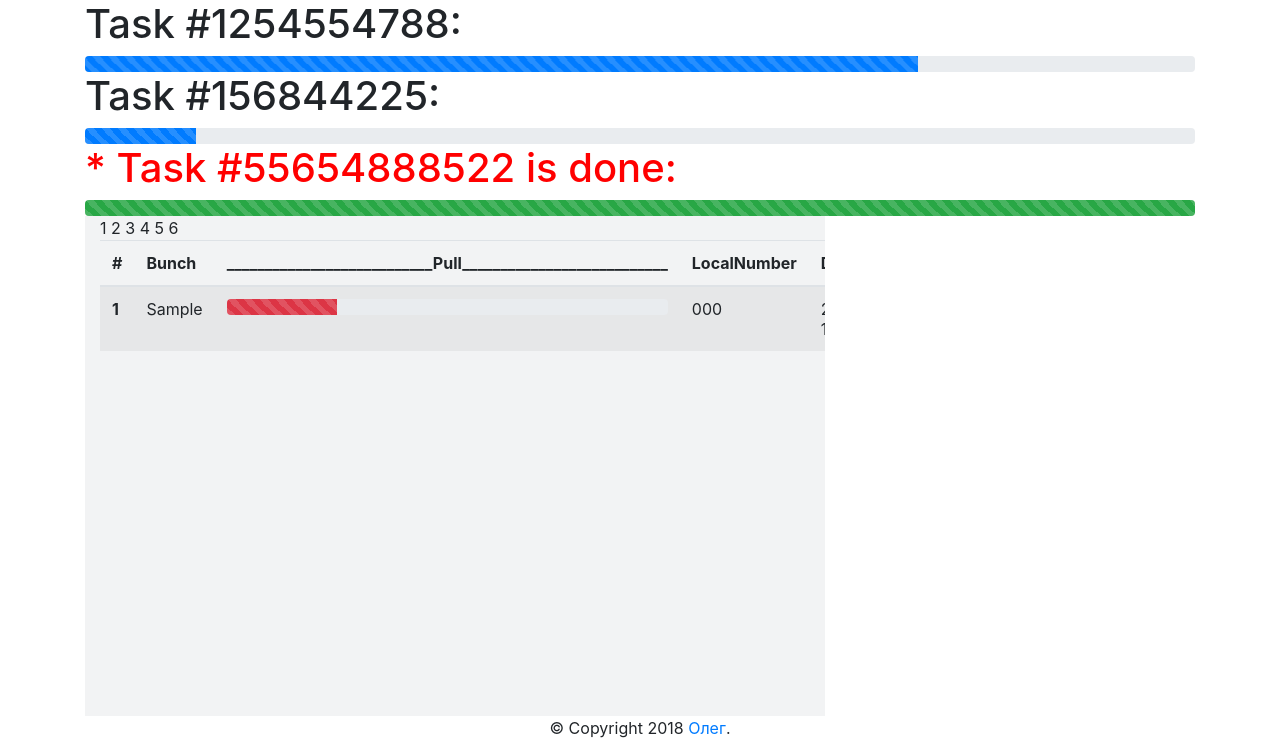
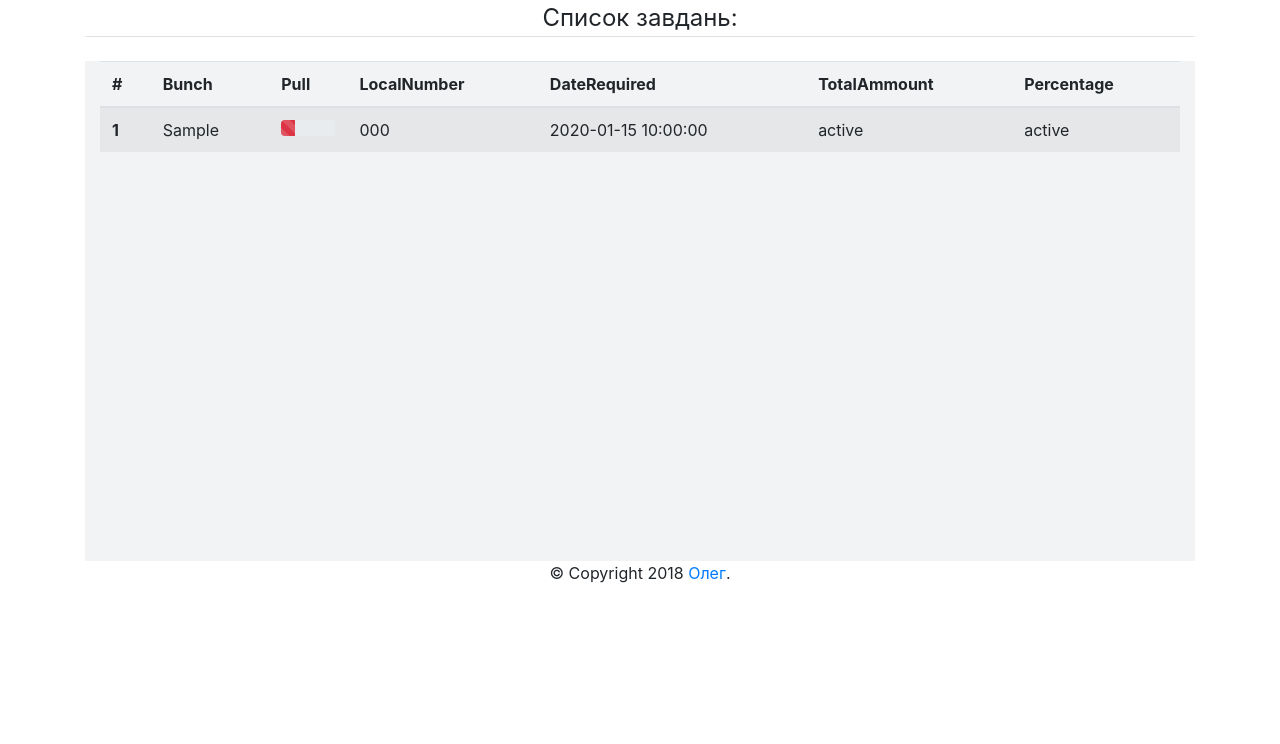
Before and after one commit to OlehQWERTY/Client_SoleGluingMachineImpruvements, a Flask app: page /task/ in a window 1280 px wide. Shown: the part 56-800 px from the top of the page. Run offline with Flask 2, Linux system fonts and the light colour scheme; a user stored in the database is signed in; tables that the repository leaves empty or names only in its code hold one stand-in row (values such as "Sample post"); some libraries are stand-ins or nearby versions.

Commit message:
task add table pos normalize

```diff
--- a/controlWebPage/templates/task.html
+++ b/controlWebPage/templates/task.html
@@ -28,8 +28,8 @@
   {% endif %}
 
 
-
-	<h1> Task #1254554788: </h1>
+  <center><legend class="border-bottom mb-4">Список завдань:</legend></center>
+<!-- 	<h1> Task #1254554788: </h1>
 	<div class="progress">
     <div class="progress-bar progress-bar-striped progress-bar-animated" role="progressbar" aria-valuenow="75" aria-valuemin="0" aria-valuemax="100" style="width: 75%"></div>
   </div>
@@ -44,7 +44,7 @@
 
   <div class="progress">
     <div class="progress-bar progress-bar-striped bg-success" role="progressbar" style="width: 100%" aria-valuenow="25" aria-valuemin="0" aria-valuemax="100"></div>
-</div>
+  </div> -->
 
 
   <!--
@@ -58,14 +58,15 @@
     <div class="progress-bar progress-bar-striped bg-danger" role="progressbar" style="width: 100%" aria-valuenow="100" aria-valuemin="0" aria-valuemax="100"></div>
   </div> -->
 
-<div class="col-8" id="logAdmin">
+    <div class="col-12" id="logAdmin">
       <div data-spy="scroll" data-target="#navbar-example2" data-offset="0">
+  <!-- table -->
         <table class="table table-striped">
           <thead>
             <tr>
               <th scope="col">#</th>
               <th scope="col">Bunch</th>
-        <th scope="col">___________________________Pull___________________________</th>
+              <th scope="col">Pull</th>
               <th scope="col">LocalNumber</th>
               <th scope="col">DateRequired</th>
               <th scope="col">TotalAmmount</th>
@@ -78,7 +79,7 @@
               <tr>
                 <th scope="row">{{loop.index}}</th>
                 {% for y in x %}
-            {{loop.index}}
+                  <!-- {{loop.index}} -->
                   {% if loop.index == 2 %}
                     <td>
                       <div class="progress">
@@ -95,45 +96,9 @@
             {% endfor %}
           </tbody>
         </table>
-
-
+  <!-- table -->
       </div>
     </div>
-
-<!-- Bunch, Pull, LocalNumber, DateRequired -->
-
- <!-- table  -->
-  <!-- <table class="table table-striped">
-    <thead>
-      <tr>
-        <th scope="col">#</th>
-        <th scope="col">First</th>
-        <th scope="col">Last</th>
-        <th scope="col">Handle</th>
-      </tr>
-    </thead>
-    <tbody>
-      <tr>
-        <th scope="row">1</th>
-        <td>Mark</td>
-        <td>Otto</td>
-        <td>@mdo</td>
-      </tr>
-      <tr>
-        <th scope="row">2</th>
-        <td>Jacob</td>
-        <td>Thornton</td>
-        <td>@fat</td>
-      </tr>
-      <tr>
-        <th scope="row">3</th>
-        <td>Larry</td>
-        <td>the Bird</td>
-        <td>@twitter</td>
-      </tr>
-    </tbody>
-  </table> -->
-<!-- table -->
 
 
   </div>  <!-- my_content -->
```
Lines whose indentation alone changed are shown as unchanged.
